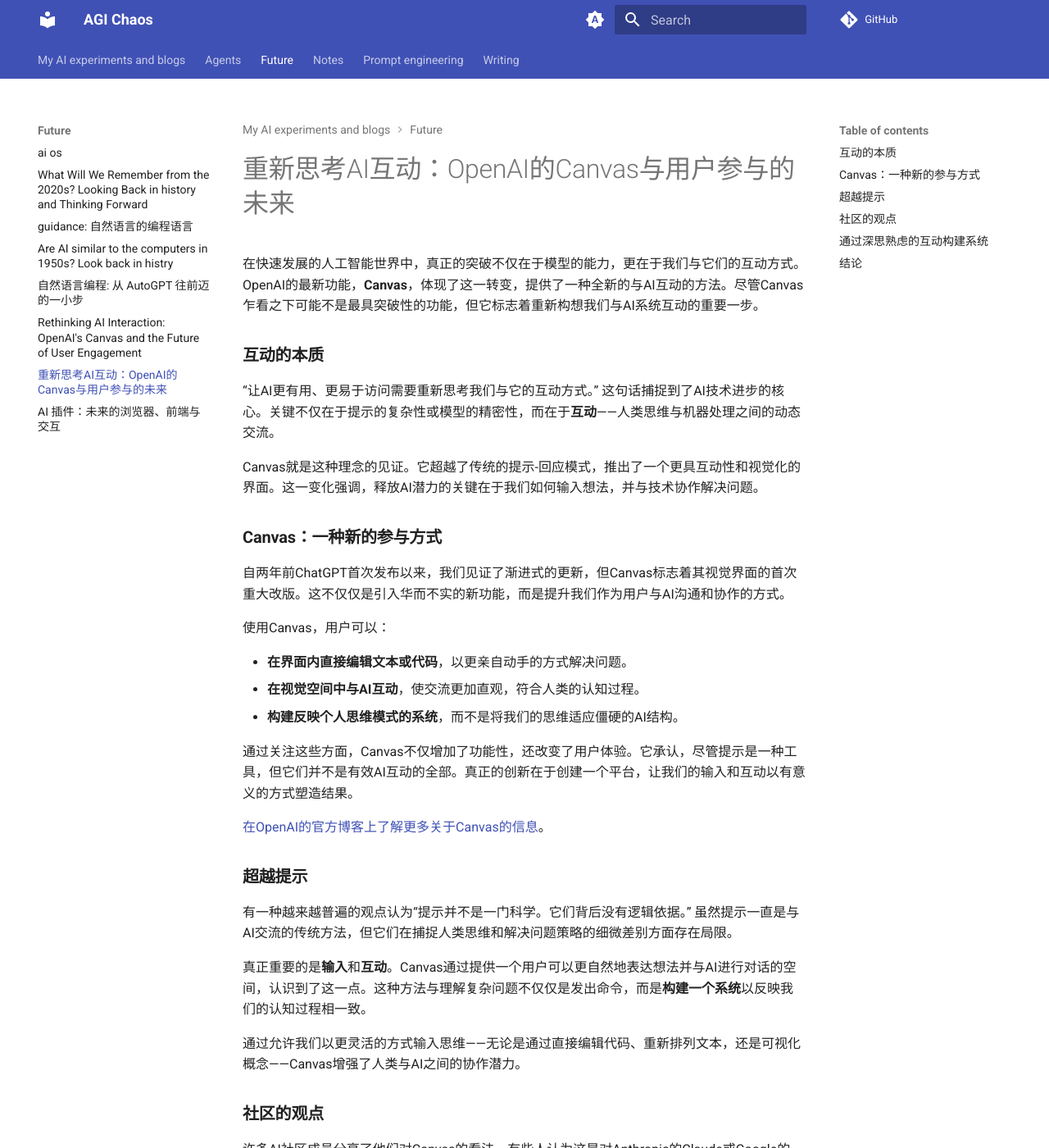
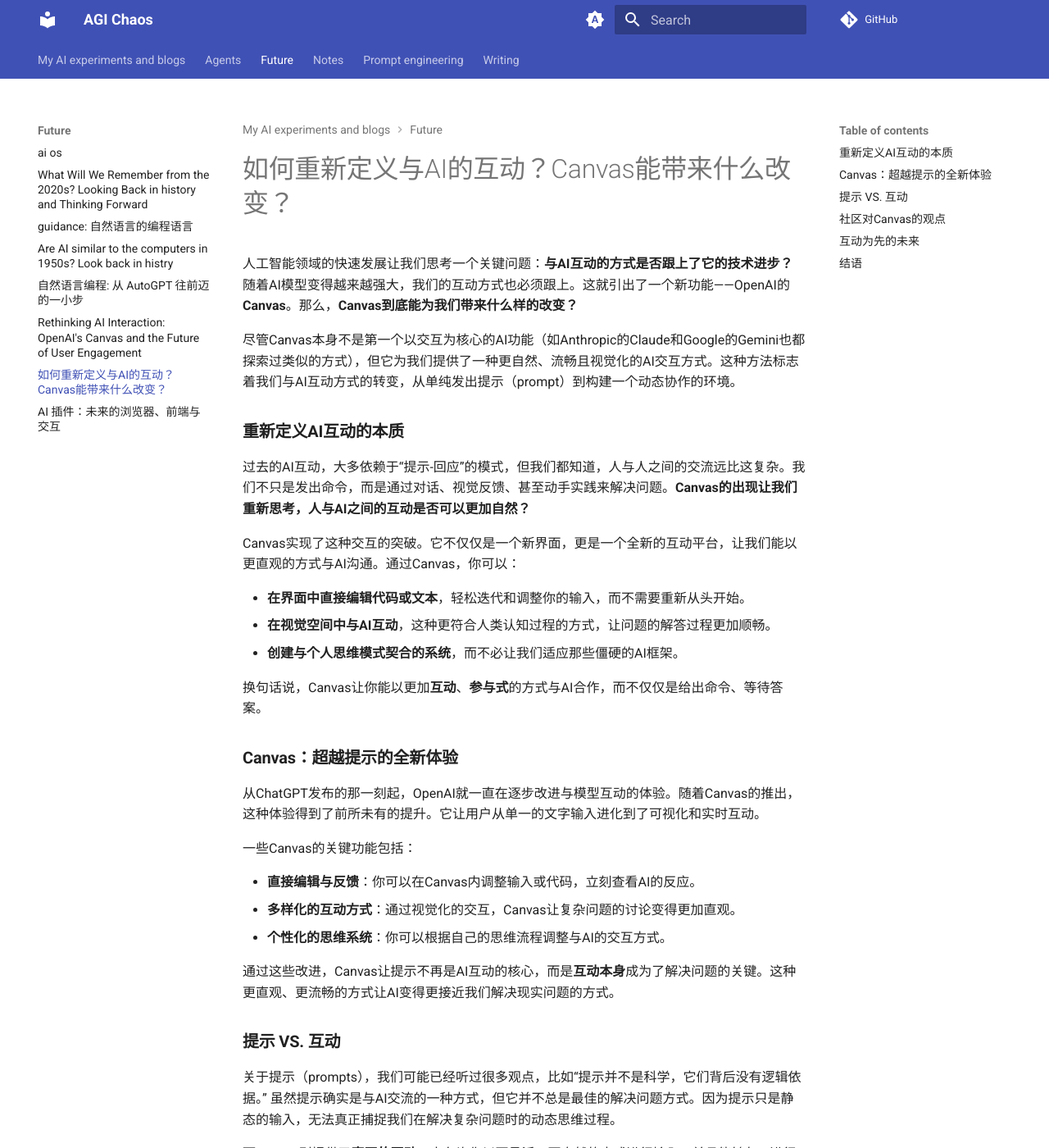
Before and after one commit to yunwei37/My-AI-experiment, an MkDocs documentation site: the page built from docs/Future/openai-canvas.zh.md, in a window 1280 px wide and 1400 px high. Shown: the whole window at 82% size. Built offline with MkDocs 1.6.1 and Material for MkDocs 9.7.7, drawn with Linux system fonts in a browser that asks for light colours; comment, search, counter and statistics services are not loaded; some of the changed text lies outside the part shown.

Commit message:
Update openai-canvas.zh.md

```diff
--- a/docs/Future/openai-canvas.zh.md
+++ b/docs/Future/openai-canvas.zh.md
@@ -1,66 +1,64 @@
-# 重新思考AI互动：OpenAI的Canvas与用户参与的未来
+# 如何重新定义与AI的互动？Canvas能带来什么改变？
 
-在快速发展的人工智能世界中，真正的突破不仅在于模型的能力，更在于我们与它们的互动方式。OpenAI的最新功能，**Canvas**，体现了这一转变，提供了一种全新的与AI互动的方法。尽管Canvas乍看之下可能不是最具突破性的功能，但它标志着重新构想我们与AI系统互动的重要一步。
+人工智能领域的快速发展让我们思考一个关键问题：**与AI互动的方式是否跟上了它的技术进步？** 随着AI模型变得越来越强大，我们的互动方式也必须跟上。这就引出了一个新功能——OpenAI的**Canvas**。那么，**Canvas到底能为我们带来什么样的改变？**
 
-### **互动的本质**
+尽管Canvas本身不是第一个以交互为核心的AI功能（如Anthropic的Claude和Google的Gemini也都探索过类似的方式），但它为我们提供了一种更自然、流畅且视觉化的AI交互方式。这种方法标志着我们与AI互动方式的转变，从单纯发出提示（prompt）到构建一个动态协作的环境。
 
-“让AI更有用、更易于访问需要重新思考我们与它的互动方式。” 这句话捕捉到了AI技术进步的核心。关键不仅在于提示的复杂性或模型的精密性，而在于**互动**——人类思维与机器处理之间的动态交流。
+### **重新定义AI互动的本质**
 
-Canvas就是这种理念的见证。它超越了传统的提示-回应模式，推出了一个更具互动性和视觉化的界面。这一变化强调，释放AI潜力的关键在于我们如何输入想法，并与技术协作解决问题。
+过去的AI互动，大多依赖于“提示-回应”的模式，但我们都知道，人与人之间的交流远比这复杂。我们不只是发出命令，而是通过对话、视觉反馈、甚至动手实践来解决问题。**Canvas的出现让我们重新思考，人与AI之间的互动是否可以更加自然？**
 
-### **Canvas：一种新的参与方式**
+Canvas实现了这种交互的突破。它不仅仅是一个新界面，更是一个全新的互动平台，让我们能以更直观的方式与AI沟通。通过Canvas，你可以：
 
-自两年前ChatGPT首次发布以来，我们见证了渐进式的更新，但Canvas标志着其视觉界面的首次重大改版。这不仅仅是引入华而不实的新功能，而是提升我们作为用户与AI沟通和协作的方式。
+- **在界面中直接编辑代码或文本**，轻松迭代和调整你的输入，而不需要重新从头开始。
+- **在视觉空间中与AI互动**，这种更符合人类认知过程的方式，让问题的解答过程更加顺畅。
+- **创建与个人思维模式契合的系统**，而不必让我们适应那些僵硬的AI框架。
 
-使用Canvas，用户可以：
+换句话说，Canvas让你能以更加**互动**、**参与式**的方式与AI合作，而不仅仅是给出命令、等待答案。
 
-- **在界面内直接编辑文本或代码**，以更亲自动手的方式解决问题。
-- **在视觉空间中与AI互动**，使交流更加直观，符合人类的认知过程。
-- **构建反映个人思维模式的系统**，而不是将我们的思维适应僵硬的AI结构。
+### **Canvas：超越提示的全新体验**
 
-通过关注这些方面，Canvas不仅增加了功能性，还改变了用户体验。它承认，尽管提示是一种工具，但它们并不是有效AI互动的全部。真正的创新在于创建一个平台，让我们的输入和互动以有意义的方式塑造结果。
+从ChatGPT发布的那一刻起，OpenAI就一直在逐步改进与模型互动的体验。随着Canvas的推出，这种体验得到了前所未有的提升。它让用户从单一的文字输入进化到了可视化和实时互动。
 
-[在OpenAI的官方博客上了解更多关于Canvas的信息](https://openai.com/index/introducing-canvas/)。
+一些Canvas的关键功能包括：
 
-### **超越提示**
+- **直接编辑与反馈**：你可以在Canvas内调整输入或代码，立刻查看AI的反应。
+- **多样化的互动方式**：通过视觉化的交互，Canvas让复杂问题的讨论变得更加直观。
+- **个性化的思维系统**：你可以根据自己的思维流程调整与AI的交互方式。
 
-有一种越来越普遍的观点认为“提示并不是一门科学。它们背后没有逻辑依据。” 虽然提示一直是与AI交流的传统方法，但它们在捕捉人类思维和解决问题策略的细微差别方面存在局限。
+通过这些改进，Canvas让提示不再是AI互动的核心，而是**互动本身**成为了解决问题的关键。这种更直观、更流畅的方式让AI变得更接近我们解决现实问题的方式。
 
-真正重要的是**输入**和**互动**。Canvas通过提供一个用户可以更自然地表达想法并与AI进行对话的空间，认识到了这一点。这种方法与理解复杂问题不仅仅是发出命令，而是**构建一个系统**以反映我们的认知过程相一致。
+### **提示 VS. 互动**
 
-通过允许我们以更灵活的方式输入思维——无论是通过直接编辑代码、重新排列文本，还是可视化概念——Canvas增强了人类与AI之间的协作潜力。
+关于提示（prompts），我们可能已经听过很多观点，比如“提示并不是科学，它们背后没有逻辑依据。” 虽然提示确实是与AI交流的一种方式，但它并不总是最佳的解决问题方式。因为提示只是静态的输入，无法真正捕捉我们在解决复杂问题时的动态思维过程。
 
-### **社区的观点**
+而Canvas则提供了**真正的互动**。它允许你以更灵活、更自然的方式进行输入，并且能够与AI进行更有意义的对话。**通过这个平台，我们不再只是向AI发出指令，而是和它一起“讨论”、解决问题。**
 
-许多AI社区成员分享了他们对Canvas的看法。有些人认为这是对Anthropic的Claude或Google的Gemini等竞争对手功能的回应，另一些人则认为OpenAI正在设定AI互动的新标准。
+### **社区对Canvas的观点**
 
-作为这个社区的一员，我相信Canvas的真正价值不在于超越竞争对手，而在于其对互动的重视。这是关于认识到我们与AI互动的方式根本影响了技术的有用性和可访问性。
+在AI社区中，Canvas的发布引起了广泛的讨论。有些人认为Canvas是OpenAI对竞争对手如Claude或Gemini的回应，但我认为这并不是重点。Canvas的核心在于它重新定义了我们与AI的互动方式，而不只是简单的提示输入。
 
-通过将重点从打造完美提示转向更自然和流畅的互动，我们正在为更能响应我们需求、与我们思维方式更契合的AI系统铺平道路。
+作为AI社区的一员，我看到Canvas的潜力在于它对**互动的重视**，而不仅仅是追求更复杂的模型。**通过更自然的交互，AI不仅仅是一个工具，它成为了解决问题的伙伴。**
 
-### **通过深思熟虑的互动构建系统**
+### **互动为先的未来**
 
-Canvas的引入促使我们重新考虑如何与AI一起解决问题。这不仅仅是获取一个答案，而是通过协作努力达到解决方案的过程。
+Canvas的推出引导我们去思考，未来与AI的互动会是什么样子？这不仅仅是技术问题，而是我们如何与技术合作的问题。Canvas代表了未来可能的一个方向——一个更互动、更直观的AI系统，它不仅仅等待我们发出命令，而是能够与我们协作。
 
-- **输入至关重要**：我们的输入质量和形式显著影响AI的输出。Canvas提供了工具，使我们能够更清晰、更有效地表达想法。
-- **互动胜于指令**：从单向命令转向双向对话，促进了更深的理解和更细致的结果。
-- **系统构建**：通过更具互动性地参与，我们实际上是在构建融合了人类洞察力和AI能力的系统。
+- **输入是关键**：输入的质量和形式直接影响AI的输出，Canvas为我们提供了更灵活的工具，让表达更加清晰有效。
+- **互动胜于指令**：从一对一的命令式交流转向协作式对话，能够带来更深入的理解和更细致的结果。
+- **系统构建**：通过更多的互动，我们实际上是在构建一个融合了人类洞察力和AI能力的系统。
 
-这种方法反映了我们在现实生活中解决问题的方式——迭代、协作，且往往是非线性的。Canvas将这种方法论引入AI领域，使技术更易于访问，并适用于更广泛的应用场景。
+这种方法反映了我们解决现实问题的方式——往往是迭代、协作的过程。**Canvas将这种解决问题的方式带到了AI领域，使技术更贴近我们的思维过程**。
 
-### **结论**
+### **结语**
 
-OpenAI的Canvas不仅仅是一个新功能；它迈向了一个AI系统不仅是工具，而是问题解决伙伴的未来。通过强调互动和输入，Canvas挑战我们重新思考如何与AI互动。
+Canvas不仅仅是一个新功能，它代表了一个全新的互动时代。通过重视输入和互动，Canvas让AI从一个单纯的工具，转变为我们思维过程中的伙伴。随着我们继续探索AI技术，如何让互动更自然、更加反映人类思维的需求，将变得越来越重要。**Canvas的推出正是朝着这个方向迈出的重要一步。**
 
-Canvas的重要性不在于其新颖性，而在于其理念。它提醒我们，AI的真正力量不是通过复杂的提示解锁的，而是通过有意义的互动。通过将我们的思维过程融入AI系统，我们创造了更强大、更具适应性和更有效的解决方案。
-
-随着我们继续探索和开发AI技术，专注于如何使互动更加直观和反映人类思维至关重要。Canvas朝着这个方向迈出了有希望的一步，我很期待看到它将如何塑造AI互动的未来。
-
-[体验Canvas并加入讨论](https://openai.com/index/introducing-canvas/)。
+如果你还没有体验过Canvas，不妨试试：[体验Canvas并加入讨论](https://openai.com/index/introducing-canvas/)。
 
 ---
 
 **参考资料：**
 
-- [OpenAI推出Canvas](https://openai.com/index/introducing-canvas/)
-- [Hacker News社区讨论](https://news.ycombinator.com/item?id=41732634)
+- [OpenAI推出Canvas: https://openai.com/index/introducing-canvas/](https://openai.com/index/introducing-canvas/)
+- [Hacker News社区讨论: https://news.ycombinator.com/item?id=41732634](https://news.ycombinator.com/item?id=41732634)
```
